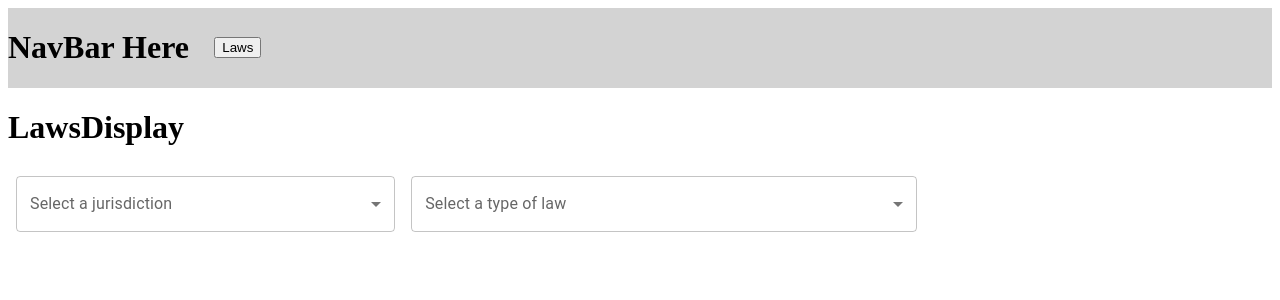
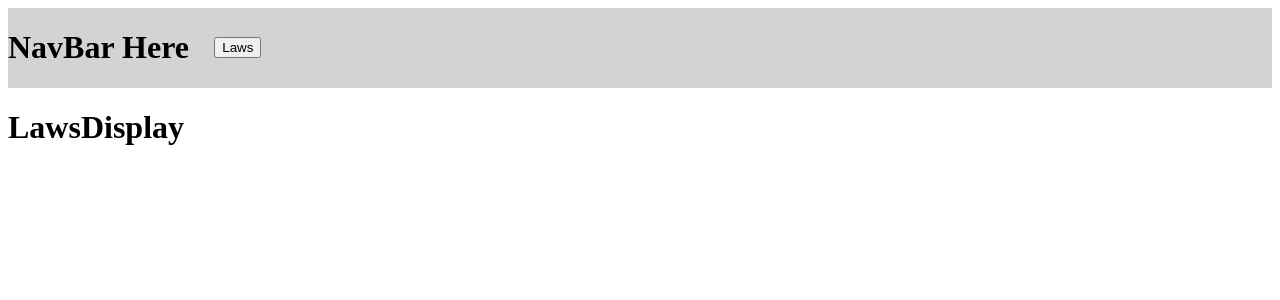
Before and after one commit to cornellh4i/earth-law-center, a React (Create React App) app in the folder client/: page /laws in a window 1280 px wide. Shown: the top 300 px of the page. Built offline with nearby package versions, Linux system fonts and the light colour scheme.

Commit message:
drop down component on landing page

```diff
--- a/client/src/components/DropDown/DropDown.jsx
+++ b/client/src/components/DropDown/DropDown.jsx
@@ -64,7 +64,7 @@ const DropDown = () => {
           onChange={handleChangeJuris}
           input={<OutlinedInput label="Jurisdiction" />}
           renderValue={(selected) => selected.join(', ')}
-          MenuProps={MenuProps}
+        // MenuProps={MenuProps}
         >
           {jurisdictions.map((juri) => (
             <MenuItem key={juri} value={juri}>
@@ -81,9 +81,7 @@ const DropDown = () => {
           multiple
           value={law}
           onChange={handleChangeLaw}
-          input={<OutlinedInput label="law" />}
           renderValue={(selected) => selected.join(', ')}
-          MenuProps={MenuProps}
         >
           {lawTypes.map((name) => (
             <MenuItem key={name} value={name}>
--- a/client/src/pages/Landing/Landing.jsx
+++ b/client/src/pages/Landing/Landing.jsx
@@ -1,5 +1,7 @@
 import React from 'react';
 import './Landing.css';
+import DropDown from '../../components/DropDown/DropDown';
+
 
 /** Component for Landing Page */
 
@@ -7,6 +9,8 @@ const Landing = () => {
   return (
     <div>
       <h1>Landing Page Here</h1>
+      <DropDown></DropDown>
+
     </div>
   );
 };
--- a/client/src/pages/LawsDisplay/LawsDisplay.jsx
+++ b/client/src/pages/LawsDisplay/LawsDisplay.jsx
@@ -1,6 +1,5 @@
 import React from 'react';
 import './LawsDisplay.css';
-import DropDown from '../../components/DropDown/DropDown';
 
 /** Component for Laws Page */
 
@@ -8,7 +7,6 @@ const LawsDisplay = () => {
   return (
     <div>
       <h1>LawsDisplay</h1>
-      <DropDown></DropDown>
     </div>
 
   );
```
